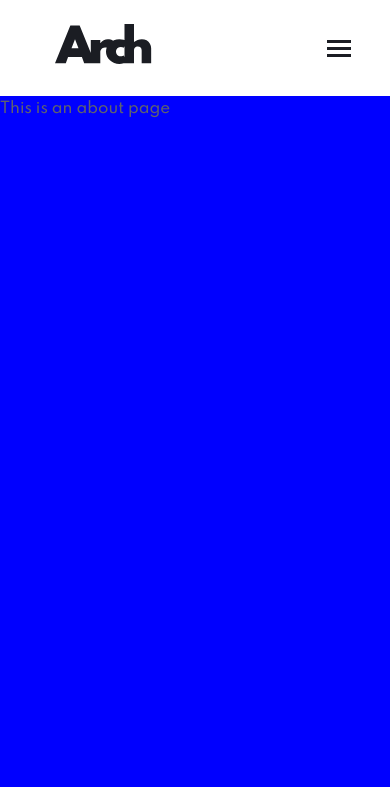
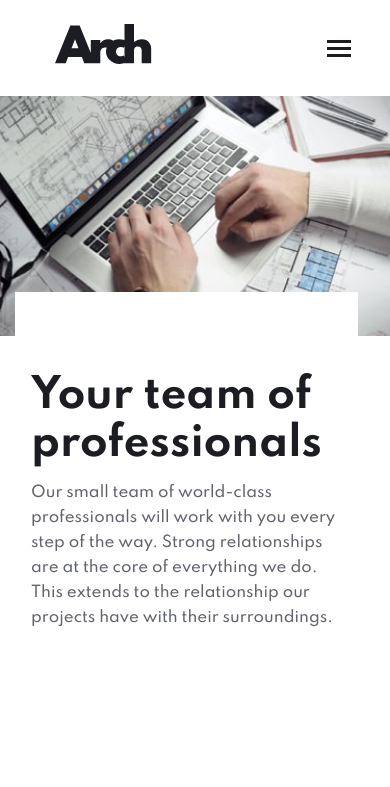
Before and after one commit to SarahHenriette/arch-studio-multi-page, a Vue app: page /about in a window 390 px wide. Shown: the top 787 px of the page. Built offline with nearby package versions, Linux system fonts and the light colour scheme.

Commit message:
integration slider homepage

```diff
--- a/package.json
+++ b/package.json
@@ -11,7 +11,8 @@
     "core-js": "^3.6.5",
     "gsap": "^3.6.0",
     "vue": "^2.6.11",
-    "vue-router": "^3.2.0"
+    "vue-router": "^3.2.0",
+    "vue-scrollmagic": "^1.2.0"
   },
   "devDependencies": {
     "@vue/cli-plugin-babel": "~4.5.0",
--- a/src/App.vue
+++ b/src/App.vue
@@ -67,6 +67,9 @@ body {
       font-size: 200px;
       line-height: 200px;
       color: $veryLightGrey;
+      @media screen and (max-width: 1110px) {
+        font-size: 120px;
+      }
   }
 
   h1 {
@@ -81,6 +84,10 @@ body {
   h2 {
       font-size: 56px;
       line-height: 56px;
+      @media screen and (max-width: 750px) {
+        font-size: 40px;
+        line-height: 48px;
+      }
   }
 
   h3 {
--- a/src/components/Footer.vue
+++ b/src/components/Footer.vue
@@ -33,6 +33,7 @@ footer {
     display: flex;
     position: relative;
     margin: auto;
+    margin-top: 160px;
     .contain-logo-footer {
         width: 200px;
         height: 100%;
--- /dev/null
+++ b/src/components/HeaderAboutContact.vue
@@ -0,0 +1,118 @@
+<template>
+    <header>
+        <h1 class="h1-bis">{{ section }}</h1>
+        <slot name="image-header"></slot>
+        <div class="contain-text-header">
+            <h2>{{ title }}</h2>
+            <p>{{ text }}</p>
+        </div>
+    </header>
+</template>
+
+<script>
+import { gsap } from "gsap";
+export default {
+    props: {
+        title: String,
+        text: String,
+        section: String
+    },
+    mounted() {
+        gsap.fromTo('.contain-image-header ', {x: -180}, {x: 0, duration: 1})
+    },
+}
+</script>
+
+<style lang="scss" scoped>
+    header {
+        width: 1110px;
+        height: 720px;
+        position: relative;
+        margin: auto;
+        h1 {
+            right: 0;
+            top: 117px;
+            z-index: 10;
+            margin: 0;
+        }
+        .contain-image-header {
+            width: 635px;
+            height: 100%;
+            left: 0;
+            background-repeat: no-repeat;
+            background-size: cover;
+        }
+        .contain-text-header {
+            width: 628px;
+            height: 503px;
+            right: 0;
+            bottom: -1px;
+            background-color: #FFF;
+            display: flex;
+            flex-direction: column;
+            justify-content: flex-end;
+            align-items: flex-end;
+            h2 {
+                width: 446px;
+                height: 133px;
+                margin-top: 0;
+                margin-bottom: 35px;
+            }
+            p {
+                width: 445px;
+                height: 100px;
+                margin: 0;
+            }
+        }
+        .contain-image-header, .contain-text-header, h1 {
+            position: absolute;
+        }
+    }
+
+    @media screen and (max-width: 1110px) {
+        header {
+            width: 573px;
+            h1 {
+                top: 189px;
+            }
+            .contain-image-header {
+                width: 100%;
+            }
+            .contain-text-header {
+                align-items: center;
+                width: 572px;
+                height: 431px;
+                right: -57px;
+            }
+        }
+    }
+
+    @media screen and (max-width: 750px) {
+        header {
+            width: 100%;
+            height: 533px;
+            h1 {
+                display: none;
+            }
+             .contain-image-header {
+                 height: 240px;
+
+             }
+            .contain-text-header {
+                width: 343px;
+                height: 338px;
+                right: 32px;
+                h2 {
+                    height: 96px;
+                    margin-bottom: 12px;
+                }
+                p {
+                    height: 150px;
+                }
+                h2, p {
+                    width: 311px;
+                }
+            }
+        }
+    }
+</style>
--- a/src/components/Home/Slide.vue
+++ b/src/components/Home/Slide.vue
@@ -1,20 +1,27 @@
 <template>
-    <div class="slide">
+    <transition name="fade" mode="out-in">
+    <div class="slide" >
         <div class="contain-text">
             <h1><slot name="title"></slot></h1>
             <p><slot name="text"></slot></p>
             <router-link to="/portfolio" class="btn-1">See Our Portfolio<svg xmlns="http://www.w3.org/2000/svg" width="26" height="20"><g fill="none" fill-rule="evenodd" stroke="#FFF" stroke-width="2"><path d="M15 1l9 9-9 9M0 10h24"/></g></svg></router-link>
         </div>
     </div>
+    </transition>
 </template>
 
 
 <script>
+// import { gsap } from "gsap";
+
     export default {
         props: {
             title: String,
             text: String
-        }
+        },
+        mounted() {
+            // gsap.fromTo('.slide', {x: -80}, {y: 0, duration: 1})
+        },
     }
 </script>
 
@@ -25,9 +32,12 @@ $white: #FFF;
     .slide {
         width: 100%;
         height: 100%;
-        display: none;
+        // display: none;
         background-repeat: no-repeat;
         background-size: cover;
+        position: absolute;
+         transform: translateX(1110px);
+        //  z-index: 200;
         .contain-text {
             padding-top: 180px;
             margin-left: 190px;
@@ -53,6 +63,13 @@ $white: #FFF;
             }
         }
     }
+    .fade-enter-active, .fade-leave-active {
+  transition: 0.3s opacity ease;
+}
+
+.fade-enter, .fade-leave-active {
+  opacity: 0
+}
 
     @media screen and (max-width: 1110px) {
         .slide {
@@ -70,7 +87,7 @@ $white: #FFF;
                 margin: auto;
                 padding-top: 110px;
                 width: 311px;
-                height: 340px;
+                height: auto;
                 h1 , p{
                     width: 311px;
                 }
@@ -79,7 +96,7 @@ $white: #FFF;
                     height: 96px;
                 }
                 p {
-                    height: 100px;
+                    height: auto;
                 }
             }
         }
--- a/src/components/Nav.vue
+++ b/src/components/Nav.vue
@@ -16,9 +16,9 @@
         <transition name="slide" mode="out-in">
           <div v-if="menuMobile" class="nav-mobile-menu">
             <ul>
-              <li><router-link to="/portfolio">Portfolio</router-link></li>
-              <li><router-link to="/about">About Us</router-link></li>
-              <li><router-link to="/contact">Contact</router-link></li>
+              <li @click="changeMenuMobile" ><router-link to="/portfolio" >Portfolio</router-link></li>
+              <li @click="changeMenuMobile" ><router-link to="/about" >About Us</router-link></li>
+              <li @click="changeMenuMobile" ><router-link to="/contact" >Contact</router-link></li>
             </ul>
           </div>
         </transition>
@@ -97,7 +97,7 @@ $veryDarkBlue: #1B1D23;
       position: absolute;
       background-color: $veryLightGrey;
       right: 0;
-      top: 96px;
+      top: 95px;
       overflow: hidden;
       z-index: 11;
       ul {
@@ -132,7 +132,7 @@ $veryDarkBlue: #1B1D23;
       margin: 56px 180px 56px 97px;
     }
   }
-  @media screen and (max-width: 750px){
+  @media screen and (max-width: 600px){
     #nav {
       display: none;
     }
--- a/src/main.js
+++ b/src/main.js
@@ -1,10 +1,15 @@
 import Vue from 'vue'
 import App from './App.vue'
 import router from './router'
+import store from './store'
+
 
 Vue.config.productionTip = false
 
+
+
 new Vue({
   router,
+  store,
   render: h => h(App)
 }).$mount('#app')
--- a/src/views/About.vue
+++ b/src/views/About.vue
@@ -1,13 +1,39 @@
 <template>
   <div class="about">
-    <p>This is an about page</p>
+    <Header title="Your team of professionals"
+    section="About"
+    text="Our small team of world-class professionals will work with you every step of the way. Strong relationships are at the core of everything we do. This extends to the relationship our projects have with their surroundings.">
+       <template v-slot:image-header><div class="contain-image-header"></div></template>
+    </Header>
+
   </div>
 </template>
 
+<script>
+import Header from './../components/HeaderAboutContact'
+export default {
+  components: {
+    Header
+  }
+}
+</script>
+
 <style lang="scss" scoped>
   .about {
-    width: 100%;
-    height: 1200px;
-    background-color: blue;
+    header {
+      .contain-image-header {
+        background-image: url('../../public/about/desktop/image-hero.jpg');
+      }
+    }
+  }
+
+  @media screen and (max-width: 750px) {
+    .about {
+      header {
+        .contain-image-header {
+          background-image: url('../../public/about/mobile/image-hero.jpg');
+        }
+      }
+    }
   }
 </style>
--- a/src/views/Contact.vue
+++ b/src/views/Contact.vue
@@ -1,13 +1,40 @@
 <template>
     <div class="contact">
-        <p>CONTACT</p>
+        <Header title="Tell us about your project"
+        section="Contact"
+        text="We’d love to hear more about your project. Please, leave a message below or give us a call. We have two offices, one in Texas and one in Tennessee. If you find yourself nearby, come say hello!">
+            <template v-slot:image-header><div class="contain-image-header"></div></template>
+        </Header>
     </div>
 </template>
 
+
+<script>
+import Header from './../components/HeaderAboutContact'
+
+export default {
+    components: {
+        Header
+    }
+}
+</script>
+
+
 <style lang="scss" scoped>
     .contact {
-        width: 100%;
-        height: 1200px;
-        background-color: green;
+        header {
+            .contain-image-header {
+                background-image: url('../../public/contact/desktop/image-hero.jpg');
+            }
+        }
+    }
+    @media screen and (max-width: 750px) {
+    .contact{
+        header {
+            .contain-image-header {
+            background-image: url('../../public/contact/mobile/image-hero.jpg');
+            }
+        }
+        }
     }
 </style>
```
Also changed, not shown: src/views/Home.vue (+85 -9 lines), src/store/index.js (added). Lines whose indentation alone changed are shown as unchanged.
